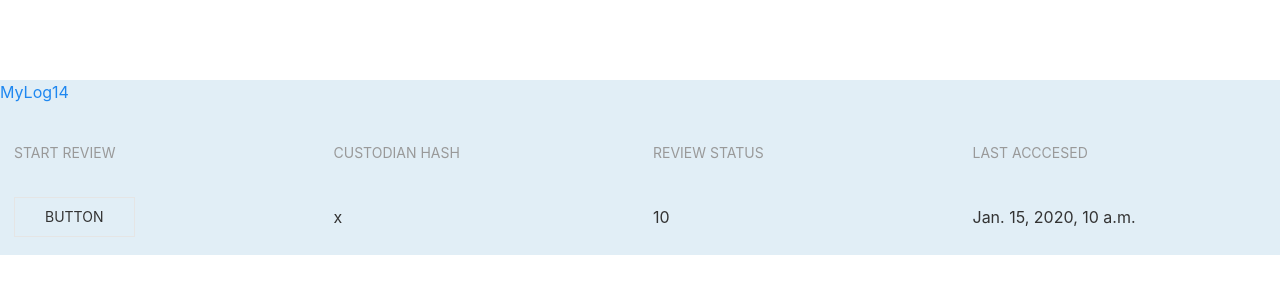
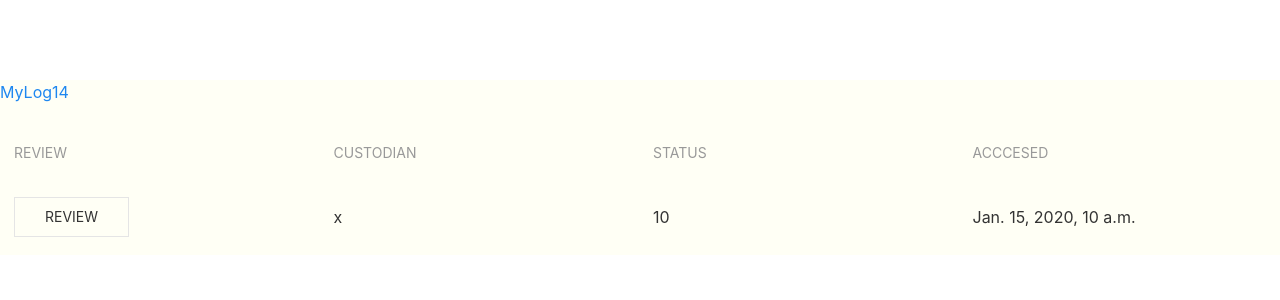
Before and after one commit to MyDataTaiwan/logboard, a Django app: page / in a window 1280 px wide. Shown: the top 300 px of the page. Run offline with Django 3.2, Linux system fonts and the light colour scheme; tables that the repository leaves empty hold one stand-in row (values such as "Sample post"); some libraries are stand-ins or nearby versions.

Commit message:
layout changes
made some changes to the layout and added UIKIT

https://getuikit.com/

```diff
--- a/dashboard/static/dashboard/main.css
+++ b/dashboard/static/dashboard/main.css
@@ -1,5 +1,5 @@
 body {
-  background: #e1eef6;
+  background: #fffff5;
   color: #333333;
   margin-top: 5rem;
 }
--- a/dashboard/templates/dashboard/base.html
+++ b/dashboard/templates/dashboard/base.html
@@ -22,7 +22,7 @@
         <title>MyLog14</title>
     {% endif %}
 </head>
-<body data-spy="scroll" data-target=".navbar" data-offset="100">
+<body data-spy="scroll" data-target=".navbar" data-offset="0">
 
     {% block content %}{% endblock %}
     <!-- Charts.js import -->
--- a/dashboard/templates/dashboard/home.html
+++ b/dashboard/templates/dashboard/home.html
@@ -3,7 +3,7 @@
 <script>
     $("#hash-table tr").click(function(){
         var url = $(this).children().closest("td").html();
-        location.replace("http://127.0.0.1:8000/dashboard/" + url)
+        location.replace("http://127.0.0.1:8000/dashboard/" + '9d54e1076976a0a287de0dc1c51ae3a23d876556d0dab99')
     });
   </script>
 {% endblock %}
@@ -16,14 +16,14 @@
         <div class="table-responsive">
         <table id="hash-table" align="center" style="width:100%" class="table table-hover">
           <tr>
-            <th class="uk-width-small">Start Review</th>
-            <th class="uk-width-small">Custodian Hash</th>
-            <th class="uk-width-small">Review Status</th>
-            <th class="uk-width-small">Last Acccesed</th>
+            <th class="uk-width-small">Review</th>
+            <th class="uk-width-small">Custodian</th>
+            <th class="uk-width-small">Status</th>
+            <th class="uk-width-small">Acccesed</th>
           </tr>
             {% for object in hashes %}
             <tr href="{% url 'dashboard-details' object.userHash %}">
-                <td><button class="uk-button uk-button-default" type="button">Button</button></td>
+                <td><button class="uk-button uk-button-default" type="button">Review</button></td>
                 <td>{{ object.userHash }}</td>
                 <td>{{ object.reviewStatus }}</td>
                 <td>{{ object.lastChange }}</td>
```
Also changed, not shown: dashboard/templates/dashboard/dashboard_detail.html (+8 -9 lines).
